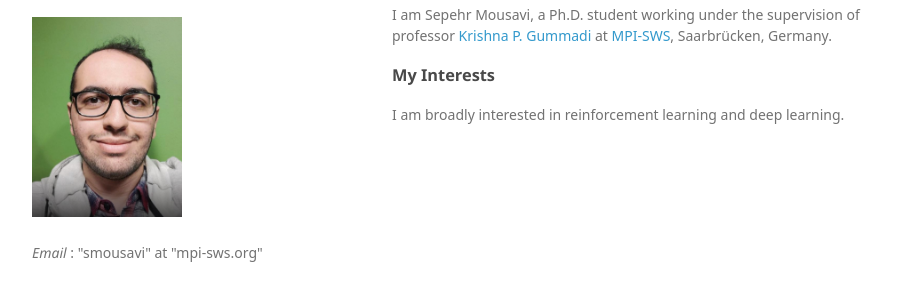
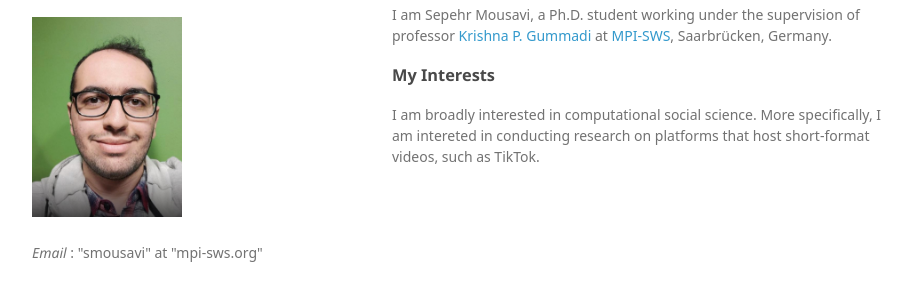
Before and after one commit to sepehrmousavi/sepehrmousavi.github.io, a plain HTML site: page index.html in a window 1280 px wide. Shown: the part 130-430 px from the top of the page, without its empty margins (178-1090 px from the left). Drawn offline with Linux system fonts and the light colour scheme; a web font is replaced by a local one.

Commit message:
Update index.html

```diff
--- a/index.html
+++ b/index.html
@@ -34,7 +34,7 @@
 <a href="https://www.mpi-sws.org//"> MPI-SWS</a>, Saarbrücken, Germany.</p>
 <h3>
 <a id="designer-templates" class="anchor" href="#designer-templates" aria-hidden="true"><span aria-hidden="true" class="octicon octicon-link"></span></a>My Interests</h3>
-<p>I am broadly interested in reinforcement learning and deep learning.</p>
+<p>I am broadly interested in computational social science. More specifically, I am intereted in conducting research on platforms that host short-format videos, such as TikTok.</p>
 
       </section>
       <footer>
```
